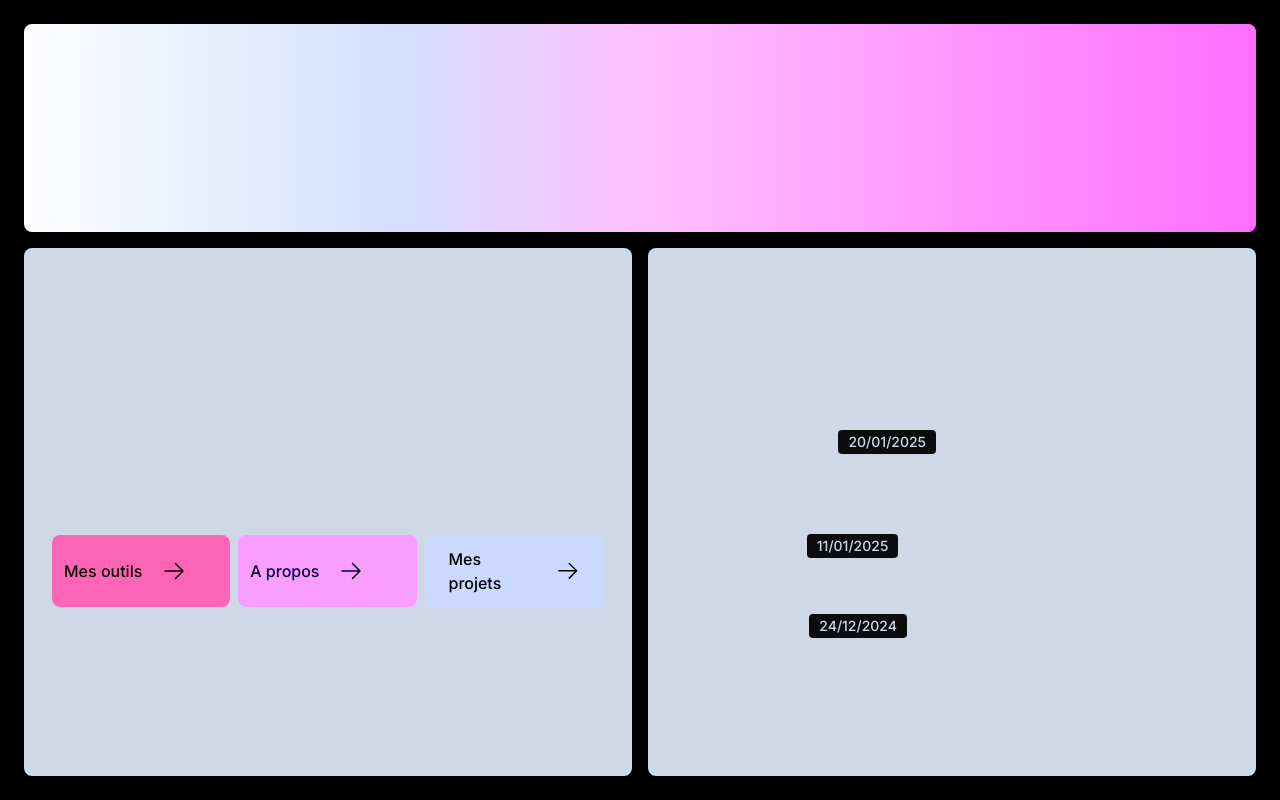
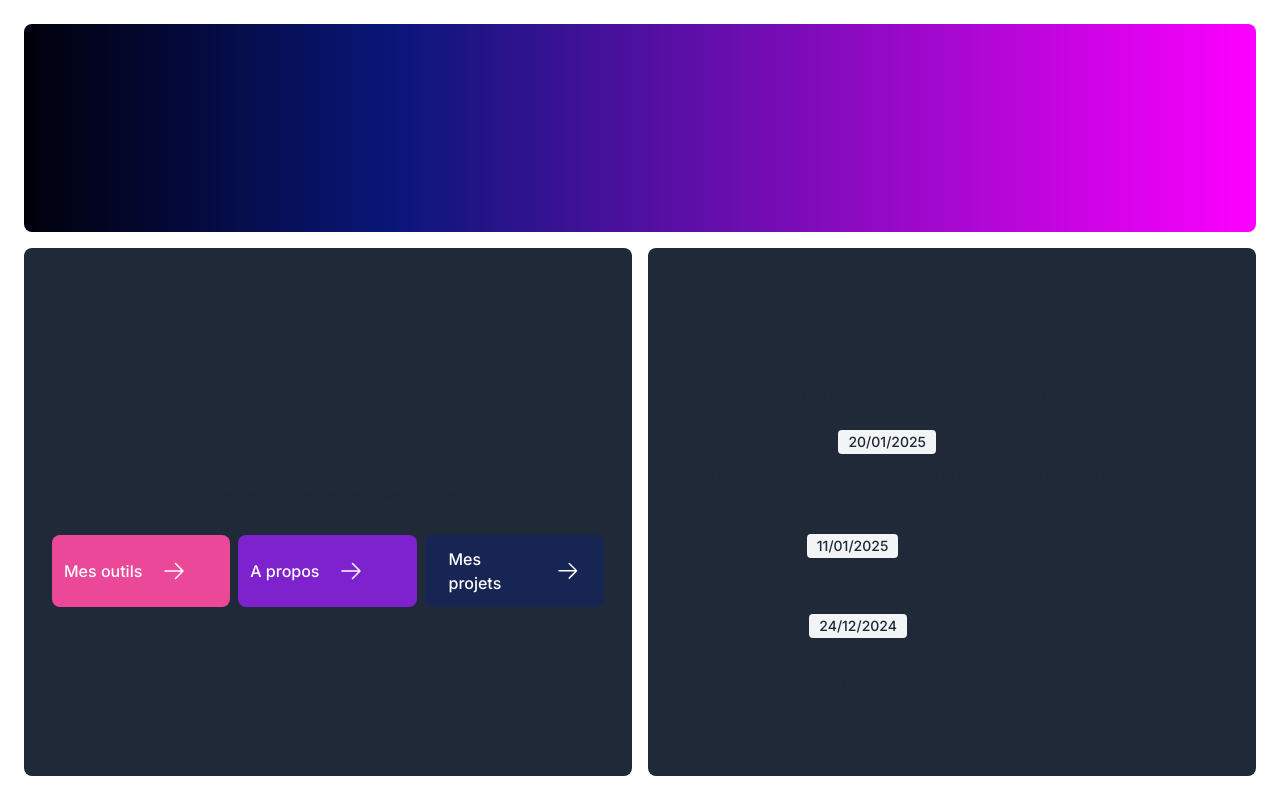
Before and after one commit to TimeoQUEHEN/nextjs-portfolio, a Next.js app: page / in a window 1280 px wide. Built offline with nearby package versions, Linux system fonts and the light colour scheme; a web font is replaced by a local one.

Commit message:
[FIX] NOOOOOOOOO

```diff
--- a/app/ui/global.css
+++ b/app/ui/global.css
@@ -28,7 +28,3 @@ input[type='number']::-webkit-outer-spin-button {
   -webkit-appearance: none;
   margin: 0;
 }
-
-.dark {
-  filter: invert(1) hue-rotate(180deg);
-}
```
